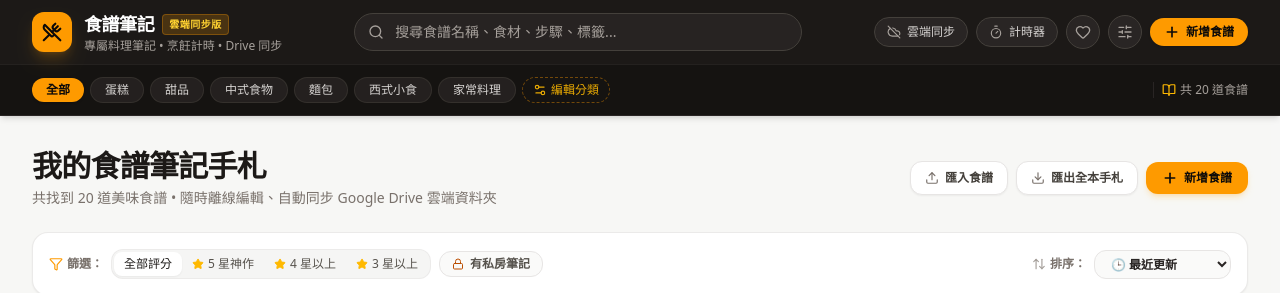
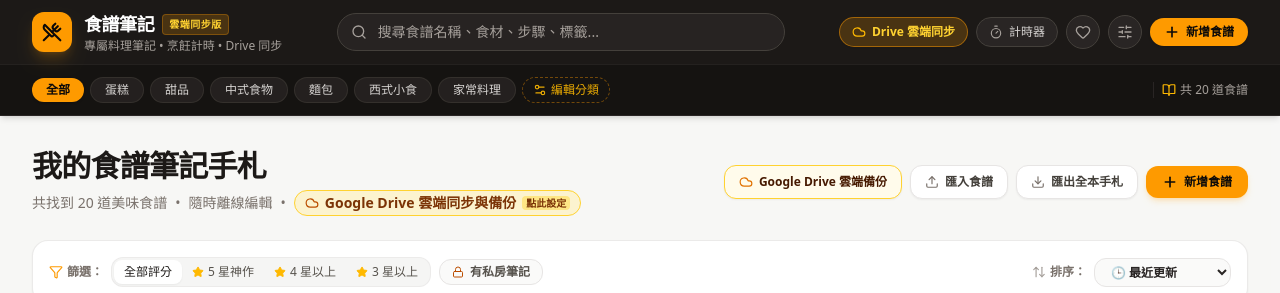
Before and after one commit to leecherryph-web/myrecipe, a React (Vite) app: page / in a window 1280 px wide. Shown: the top 293 px of the page. Built offline with nearby package versions, Linux system fonts and the light colour scheme.

Commit message:
feat: enhance Google Drive sync UI and accessibility
Add dedicated Google Drive sync buttons to the hero section and export modal to improve discoverability. Update Navbar sync button styling for better visibility and consistent user feedback.

```diff
--- a/src/App.tsx
+++ b/src/App.tsx
@@ -19,6 +19,7 @@ import {
   ArrowUpDown,
   Share2,
   X,
+  Cloud,
 } from 'lucide-react';
 import { Recipe, ActiveTimer, GoogleDriveStatus, ViewMode, SortOption, RatingFilter } from './types';
 import { INITIAL_RECIPES, PRESET_CATEGORIES } from './data/initialRecipes';
@@ -683,13 +684,48 @@ export default function App() {
                     </span>
                   )}
                 </h1>
-                <p className="text-xs sm:text-sm text-stone-500 mt-1">
-                  共找到 {filteredRecipes.length} 道美味食譜 • 隨時離線編輯、自動同步 Google Drive 雲端資料夾
-                </p>
+                <div className="flex flex-wrap items-center gap-2 text-xs sm:text-sm text-stone-500 mt-1.5">
+                  <span>共找到 {filteredRecipes.length} 道美味食譜</span>
+                  <span>•</span>
+                  <span>隨時離線編輯</span>
+                  <span>•</span>
+                  <button
+                    type="button"
+                    id="hero-drive-sync-btn"
+                    onClick={() => setIsDriveModalOpen(true)}
+                    className="inline-flex items-center gap-1.5 px-2.5 py-0.5 rounded-full bg-amber-100/80 hover:bg-amber-200 text-amber-900 border border-amber-300 font-semibold transition-colors cursor-pointer"
+                    title="點擊開啟 Google Drive 雲端同步與備份"
+                  >
+                    <Cloud className={`w-3.5 h-3.5 ${driveStatus.isConnected ? 'text-emerald-600' : 'text-amber-700'}`} />
+                    <span>Google Drive 雲端同步與備份</span>
+                    {driveStatus.isConnected ? (
+                      <span className="w-1.5 h-1.5 rounded-full bg-emerald-500 animate-pulse"></span>
+                    ) : (
+                      <span className="text-[10px] px-1 py-0.2 bg-amber-200 text-amber-900 rounded font-bold">點此設定</span>
+                    )}
+                  </button>
+                </div>
               </div>
 
               {/* Quick Actions Bar */}
-              <div className="flex items-center gap-2">
+              <div className="flex flex-wrap items-center gap-2">
+                <button
+                  id="catalog-drive-sync-btn"
+                  onClick={() => setIsDriveModalOpen(true)}
+                  className={`flex items-center gap-1.5 px-3.5 py-2 rounded-xl border text-xs font-bold shadow-xs transition-all ${
+                    driveStatus.isConnected
+                      ? 'bg-emerald-50 border-emerald-300 text-emerald-900 hover:bg-emerald-100'
+                      : 'bg-amber-50 border-amber-300 text-amber-950 hover:bg-amber-100'
+                  }`}
+                  title="開啟 Google Drive 雲端同步與備份視窗"
+                >
+                  <Cloud className={`w-3.5 h-3.5 ${driveStatus.isConnected ? 'text-emerald-600' : 'text-amber-600'}`} />
+                  <span>Google Drive 雲端備份</span>
+                  {driveStatus.isConnected && (
+                    <span className="w-1.5 h-1.5 rounded-full bg-emerald-500"></span>
+                  )}
+                </button>
+
                 <button
                   onClick={() => setIsImportModalOpen(true)}
                   className="flex items-center gap-1.5 px-3.5 py-2 rounded-xl bg-white border border-stone-200 text-stone-700 hover:bg-stone-50 text-xs font-semibold shadow-xs transition-colors"
@@ -956,6 +992,11 @@ export default function App() {
         recipe={exportRecipe}
         allRecipes={recipes}
         currentServings={exportServings}
+        onOpenDriveModal={() => {
+          setIsExportModalOpen(false);
+          setExportRecipe(null);
+          setIsDriveModalOpen(true);
+        }}
         onClose={() => {
           setIsExportModalOpen(false);
           setExportRecipe(null);
--- a/src/components/ExportModal.tsx
+++ b/src/components/ExportModal.tsx
@@ -8,6 +8,7 @@ import {
   FileCode,
   Check,
   Share2,
+  Cloud,
 } from 'lucide-react';
 import { Recipe } from '../types';
 import { ExportService } from '../services/exportService';
@@ -18,6 +19,7 @@ interface ExportModalProps {
   currentServings?: number;
   isOpen: boolean;
   onClose: () => void;
+  onOpenDriveModal?: () => void;
 }
 
 export const ExportModal: React.FC<ExportModalProps> = ({
@@ -26,6 +28,7 @@ export const ExportModal: React.FC<ExportModalProps> = ({
   currentServings,
   isOpen,
   onClose,
+  onOpenDriveModal,
 }) => {
   const [activeTab, setActiveTab] = useState<'markdown' | 'text' | 'json' | 'allMarkdown'>('markdown');
   const [copied, setCopied] = useState(false);
@@ -147,6 +150,24 @@ export const ExportModal: React.FC<ExportModalProps> = ({
           </button>
         </div>
 
+        {/* Google Drive Cloud Backup Direct Link */}
+        {onOpenDriveModal && (
+          <div className="mx-6 mt-3 p-3 bg-amber-50 rounded-2xl border border-amber-200/80 flex flex-col sm:flex-row sm:items-center justify-between gap-2.5">
+            <div className="flex items-center gap-2 text-xs text-amber-950 font-medium">
+              <Cloud className="w-4 h-4 text-amber-600 shrink-0" />
+              <span>除了下載檔案，您也可以直接同步備份至 Google Drive 雲端資料夾：</span>
+            </div>
+            <button
+              type="button"
+              onClick={onOpenDriveModal}
+              className="inline-flex items-center justify-center gap-1.5 px-3 py-1.5 rounded-xl bg-amber-500 hover:bg-amber-400 text-stone-950 font-bold text-xs shadow-xs transition-colors shrink-0"
+            >
+              <Cloud className="w-3.5 h-3.5" />
+              <span>開啟 Google Drive 雲端同步與備份</span>
+            </button>
+          </div>
+        )}
+
         {/* Preview Area */}
         <div className="flex-1 overflow-y-auto p-6">
           <div className="relative">
--- a/src/components/Navbar.tsx
+++ b/src/components/Navbar.tsx
@@ -109,12 +109,12 @@ export const Navbar: React.FC<NavbarProps> = ({
               title={
                 driveStatus.isConnected
                   ? `Google Drive 已連線 (${driveStatus.userEmail || '已授權'})`
-                  : '未連線 Google Drive - 點擊登入雲端同步'
+                  : 'Google Drive 雲端同步與備份 - 點擊登入'
               }
-              className={`flex items-center gap-1.5 px-2.5 sm:px-3 py-1.5 rounded-full text-xs font-medium transition-all ${
+              className={`flex items-center gap-1.5 px-3 py-1.5 rounded-full text-xs font-semibold transition-all shadow-xs ${
                 driveStatus.isConnected
-                  ? 'bg-emerald-950/60 text-emerald-300 border border-emerald-700/60 hover:bg-emerald-900/60'
-                  : 'bg-stone-800 text-stone-300 border border-stone-700 hover:bg-stone-700'
+                  ? 'bg-emerald-950/80 text-emerald-200 border border-emerald-500/60 hover:bg-emerald-900'
+                  : 'bg-amber-500/20 text-amber-300 border border-amber-500/50 hover:bg-amber-500/30'
               }`}
             >
               {driveStatus.isSyncing ? (
@@ -122,14 +122,14 @@ export const Navbar: React.FC<NavbarProps> = ({
               ) : driveStatus.isConnected ? (
                 <Cloud className="w-3.5 h-3.5 text-emerald-400" />
               ) : (
-                <CloudOff className="w-3.5 h-3.5 text-stone-400" />
+                <Cloud className="w-3.5 h-3.5 text-amber-400" />
               )}
-              <span className="hidden sm:inline">
+              <span className="inline font-bold">
                 {driveStatus.isSyncing
                   ? '同步中...'
                   : driveStatus.isConnected
-                  ? 'Drive 同步中'
-                  : '雲端同步'}
+                  ? 'Drive 已連線'
+                  : 'Drive 雲端同步'}
               </span>
               {driveStatus.isConnected && (
                 <span className="w-1.5 h-1.5 rounded-full bg-emerald-400 animate-pulse"></span>
```
